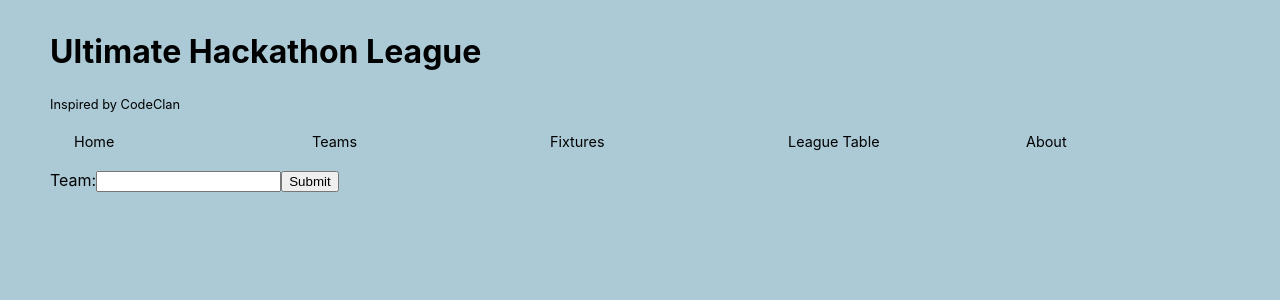
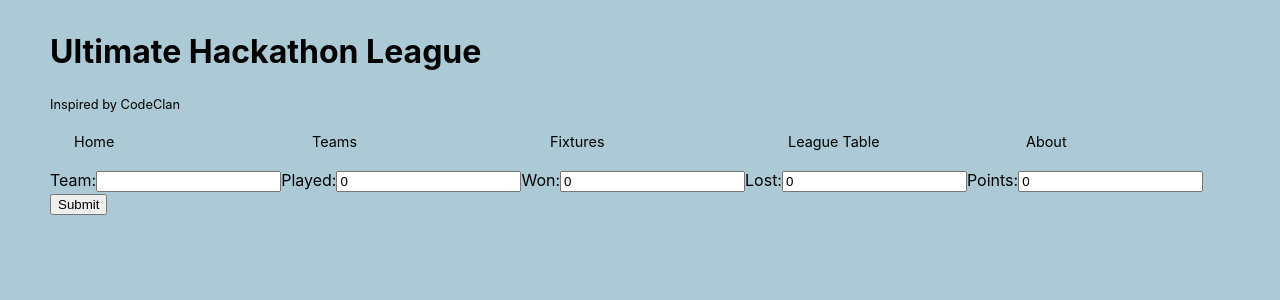
Before and after one commit to rcarmitage/codeclan_solo_project-sports_scoring_app_v4.0_javascript_react, a React (Create React App) app in the folder client/: page /teams/add-team in a window 1280 px wide. Shown: the top 300 px of the page. Built offline with nearby package versions, Linux system fonts and the light colour scheme; no server answers.

Commit message:
AddTeamForm: has all fields, records entries as state, working on submit but having issues - onTeamSubmit in LeagueContainer isn't right

```diff
--- a/client/src/components/teams/AddTeamForm.js
+++ b/client/src/components/teams/AddTeamForm.js
@@ -3,25 +3,66 @@ import React, { Component } from 'react';
 class AddTeamForm extends Component {
   constructor(props) {
     super(props);
-    this.state = {name: ''};
-    // this.state = {
-    //   name: "",
-    //   played: 0,
-    //   won: 0,
-    //   lost: 0,
-    //   points: 0
-    // };
+    this.state = {
+      name: "",
+      played: 0,
+      won: 0,
+      lost: 0,
+      points: 0
+    };
     this.handleSubmit = this.handleSubmit.bind(this);
     this.handleNameChange = this.handleNameChange.bind(this);
+    this.handlePlayedChange = this.handlePlayedChange.bind(this);
+    this.handleWonChange = this.handleWonChange.bind(this);
+    this.handleLostChange = this.handleLostChange.bind(this);
+    this.handlePointsChange = this.handlePointsChange.bind(this);
   }
 
   handleSubmit(event) {
     event.preventDefault();
-    console.log('A team was submitted: ' + this.state.value);
+    const name = this.state.name.trim();
+    const played = this.state.played.trim();
+    const won = this.state.won.trim();
+    const lost = this.state.lost.trim();
+    const points = this.state.points.trim();
+    this.props.onTeamSubmit({
+      name: name,
+      played: played,
+      won: won,
+      lost: lost,
+      points: points
+    });
+    this.setState({name: '', played: '', won: '', lost: '', points: ''});
   }
 
   handleNameChange(event) {
-    this.setState({ name: event.target.value })
+    this.setState({
+      name: event.target.value
+    })
+  }
+
+  handlePlayedChange(event) {
+    this.setState({
+      played: event.target.value
+    })
+  }
+
+  handleWonChange(event) {
+    this.setState({
+      won: event.target.value
+    })
+  }
+
+  handleLostChange(event) {
+    this.setState({
+      lost: event.target.value
+    })
+  }
+
+  handlePointsChange(event) {
+    this.setState({
+      points: event.target.value
+    })
   }
 
   render() {
@@ -31,6 +72,22 @@ class AddTeamForm extends Component {
           Team:
           <input type="text" value={this.state.name} onChange={this.handleNameChange} />
         </label>
+        <label>
+          Played:
+          <input type="number" value={this.state.played} onChange={this.handlePlayedChange} />
+        </label>
+        <label>
+          Won:
+          <input type="number" value={this.state.won} onChange={this.handleWonChange} />
+        </label>
+        <label>
+          Lost:
+          <input type="number" value={this.state.lost} onChange={this.handleLostChange} />
+        </label>
+        <label>
+          Points:
+          <input type="number" value={this.state.points} onChange={this.handlePointsChange} />
+        </label>
         <input type="submit" value="Submit" />
       </form>
     );
--- a/client/src/components/teams/EditTeamForm.js
+++ b/client/src/components/teams/EditTeamForm.js
@@ -55,7 +55,7 @@ class EditTeamForm extends Component {
     })
   }
 
-  handleNLostChange(event) {
+  handleLostChange(event) {
     this.setState({
       lost: event.target.value
     })
--- a/client/src/containers/LeagueContainer.js
+++ b/client/src/containers/LeagueContainer.js
@@ -27,6 +27,7 @@ class LeagueContainer extends Component {
     // this.handleSelect = this.handleSelect.bind(this);
     // this.handleTeamSelected = this.handleTeamSelected.bind(this);
     // this.handleTeamEdit = this.handleTeamEdit(this);
+    this.onTeamSubmit - this.onTeamSubmit.bind(this);
   }
 
   componentDidMount() {
@@ -51,6 +52,22 @@ class LeagueContainer extends Component {
   //   const selectedTeam = this.state.teams.find((team) => { return team.id === id })
   //   this.setState({ currentTeam: selectedTeam })
   // }
+
+  onTeamSubmit(newTeam) {
+    fetch('http://localhost:3005/api/teams', {
+      method: 'POST',
+      headers: {
+        'Accept': 'application/json',
+        'Content-Type': 'application/json'
+      },
+      body: JSON.stringify(newTeam),
+    })
+    .then(res => res.json())
+    .then(newEntry => {
+      const updatedTeams = [...this.state.teams, newEntry]
+      this.setState({ teams: updatedTeams })
+    })
+  }
 
   handleTeamEdit(updatedTeam) {
     fetch(`http://localhost:3005/api/teams/${updatedTeam.id}`, {
@@ -85,7 +102,7 @@ class LeagueContainer extends Component {
                 />
               )}
             />
-            <Route exact path="/teams/add-team" component={AddTeamForm} />
+            <Route exact path="/teams/add-team" onTeamSubmit={this.onTeamSubmit} component={AddTeamForm} />
             <Route exact path="/teams/:id" component={TeamDetail} />
             <Route
               exact path="/teams/:id/edit" component={EditTeamForm}
```
